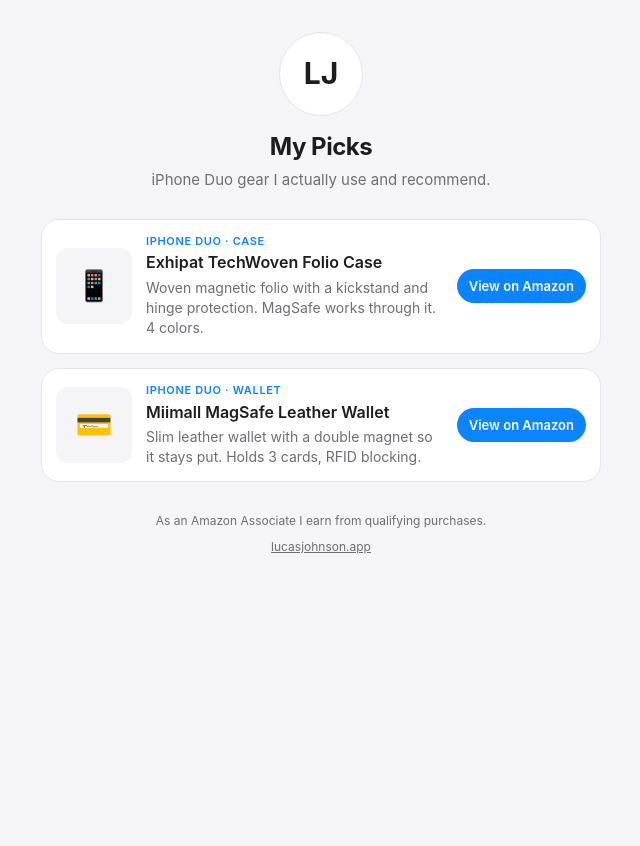
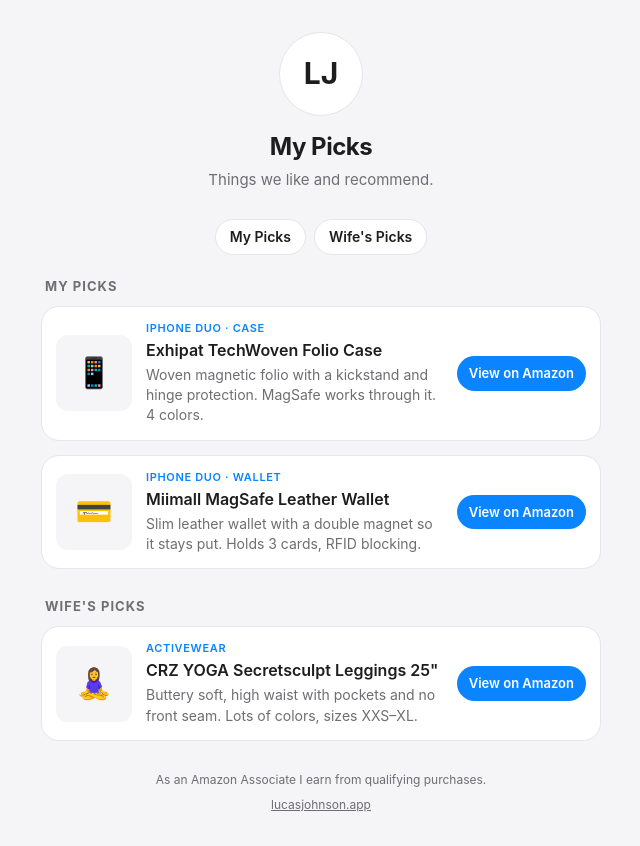
Before and after one commit to nowboardingapp-web/lucasjohnson-site, a plain HTML site: page public/picks/index.html in a window 1280 px wide. Shown: the whole page, without its empty margins (319-959 px from the left). Before the commit the page ends 800 px from the top, so only its background shows below. Drawn offline with Linux system fonts and the light colour scheme.

Commit message:
Picks page: add categories and Wife's Picks (CRZ YOGA leggings)
Co-Authored-By: Claude Opus 5.5 <noreply@anthropic.com>
Claude-Session: https://claude.ai/code/session_01PAwk21QTGSNkNTSni7oHfE

```diff
--- a/public/picks/index.html
+++ b/public/picks/index.html
@@ -54,6 +54,14 @@
     flex: 0 0 auto; background: var(--accent); color: var(--accent-text);
     font-size: 13px; font-weight: 600; padding: 8px 12px; border-radius: 999px; white-space: nowrap;
   }
+  .tabs { display: flex; gap: 8px; justify-content: center; flex-wrap: wrap; margin-bottom: 22px; }
+  .tabs a {
+    text-decoration: none; color: var(--text); background: var(--card); border: 1px solid var(--line);
+    padding: 7px 14px; border-radius: 999px; font-size: 14px; font-weight: 600;
+  }
+  .tabs a.on { background: var(--text); color: var(--bg); border-color: var(--text); }
+  .cat { margin-bottom: 28px; scroll-margin-top: 16px; }
+  .cat h2 { font-size: 13px; font-weight: 700; text-transform: uppercase; letter-spacing: .08em; color: var(--muted); margin: 0 4px 10px; }
   footer { margin-top: 30px; text-align: center; color: var(--muted); font-size: 12px; }
   footer a { color: var(--muted); }
   @media (max-width: 380px) { .btn { display: none; } }
@@ -65,10 +73,11 @@
     <!-- Swap the "LJ" for <img src="/picks/me.jpg" alt="Lucas Johnson"> if you want a photo -->
     <div class="avatar">LJ</div>
     <h1>My Picks</h1>
-    <p class="tagline">iPhone Duo gear I actually use and recommend.</p>
+    <p class="tagline">Things we like and recommend.</p>
   </header>
 
-  <section class="list" id="list"></section>
+  <nav class="tabs" id="tabs"></nav>
+  <div id="list"></div>
 
   <footer>
     <p>As an Amazon Associate I earn from qualifying purchases.</p>
@@ -78,9 +87,14 @@
 
 <script>
   // ── EDIT YOUR PICKS HERE ──────────────────────────────────────────
-  // To add a product, copy one block and change the text + link.
-  // image: optional path to your own photo (e.g. "/picks/charger.jpg"); leave "" to show the emoji.
-  const picks = [
+  // Each category has a title and a list of items. To add a product, copy one
+  // item block into the right category and change the text + link.
+  // To add a category, copy a whole { title, items } block.
+  // image: optional path to your own photo (e.g. "/picks/case.jpg"); leave "" to show the emoji.
+  const categories = [
+    {
+      title: "My Picks",
+      items: [
         {
           tag: "iPhone Duo · Case",
           name: "Exhipat TechWoven Folio Case",
@@ -97,12 +111,27 @@
           image: "",
           emoji: "💳"
         }
+      ]
+    },
+    {
+      title: "Wife's Picks",
+      items: [
+        {
+          tag: "Activewear",
+          name: "CRZ YOGA Secretsculpt Leggings 25\"",
+          note: "Buttery soft, high waist with pockets and no front seam. Lots of colors, sizes XXS–XL.",
+          link: "https://link.amazon/B01gJZMef",
+          image: "",
+          emoji: "🧘‍♀️"
+        }
+      ]
+    }
   ];
   // ─────────────────────────────────────────────────────────────────
 
-  const list = document.getElementById("list");
   const esc = s => String(s).replace(/[&<>"']/g, c => ({ "&":"&amp;","<":"&lt;",">":"&gt;",'"':"&quot;","'":"&#39;" }[c]));
-  list.innerHTML = picks.map(p => `
+  const slug = t => t.toLowerCase().replace(/[^a-z0-9]+/g, "-").replace(/^-|-$/g, "");
+  const card = p => `
     <a class="item" href="${esc(p.link)}" target="_blank" rel="sponsored nofollow noopener">
       <div class="thumb">${p.image ? `<img src="${esc(p.image)}" alt="" loading="lazy">` : esc(p.emoji || "🛒")}</div>
       <div class="info">
@@ -111,7 +140,19 @@
         ${p.note ? `<div class="note">${esc(p.note)}</div>` : ""}
       </div>
       <span class="btn">View on Amazon</span>
-    </a>`).join("");
+    </a>`;
+
+  document.getElementById("tabs").innerHTML = categories.length > 1
+    ? categories.map(c => `<a href="#${slug(c.title)}">${esc(c.title)}</a>`).join("") : "";
+  document.getElementById("list").innerHTML = categories.map(c => `
+    <section class="cat" id="${slug(c.title)}">
+      <h2>${esc(c.title)}</h2>
+      <div class="list">${c.items.map(card).join("")}</div>
+    </section>`).join("");
+
+  // Highlight the tab for the section in the URL (e.g. /picks#wife-s-picks)
+  const mark = () => document.querySelectorAll(".tabs a").forEach(a => a.classList.toggle("on", a.hash === location.hash));
+  window.addEventListener("hashchange", mark); mark();
 </script>
 </body>
 </html>
```
Lines whose indentation alone changed are shown as unchanged.
